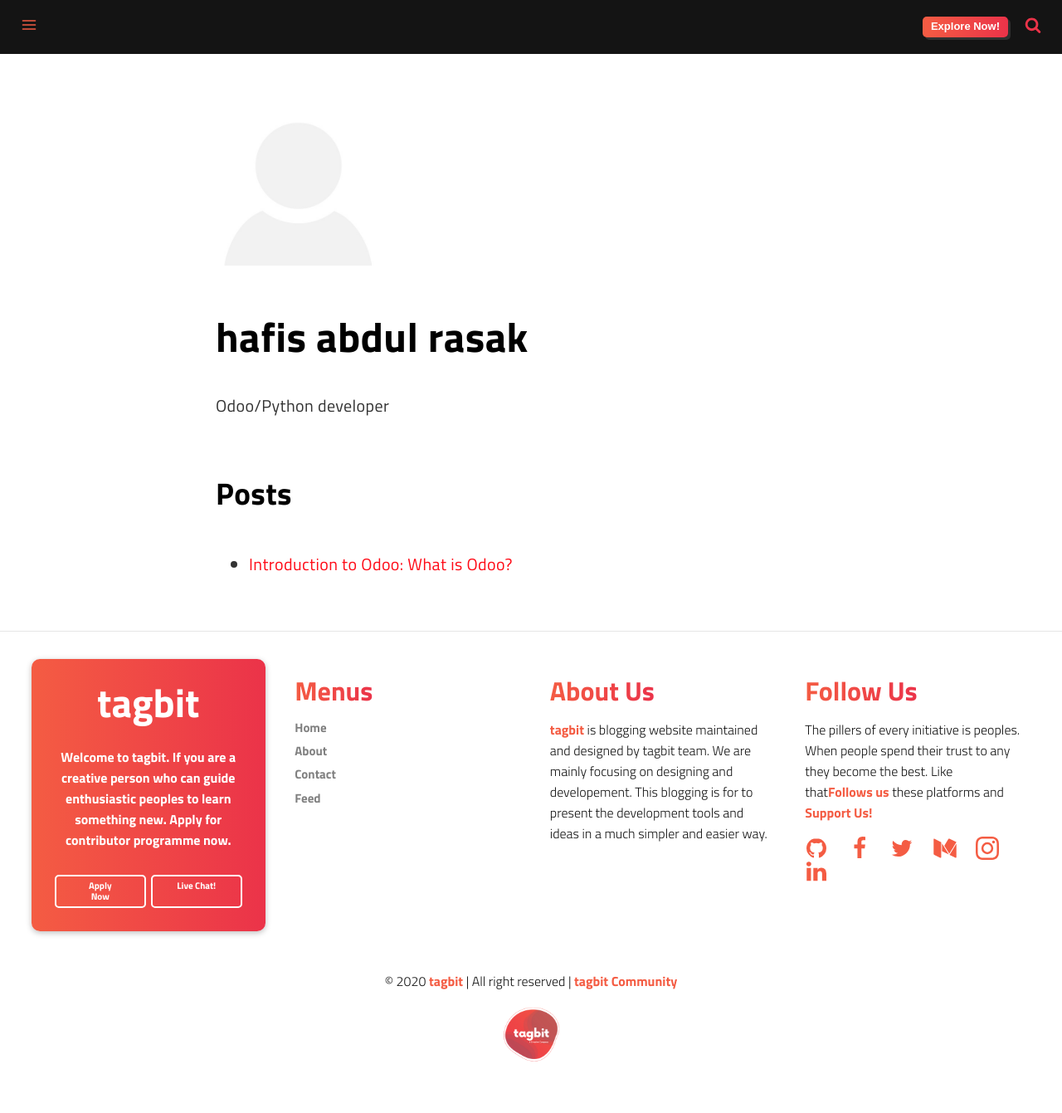
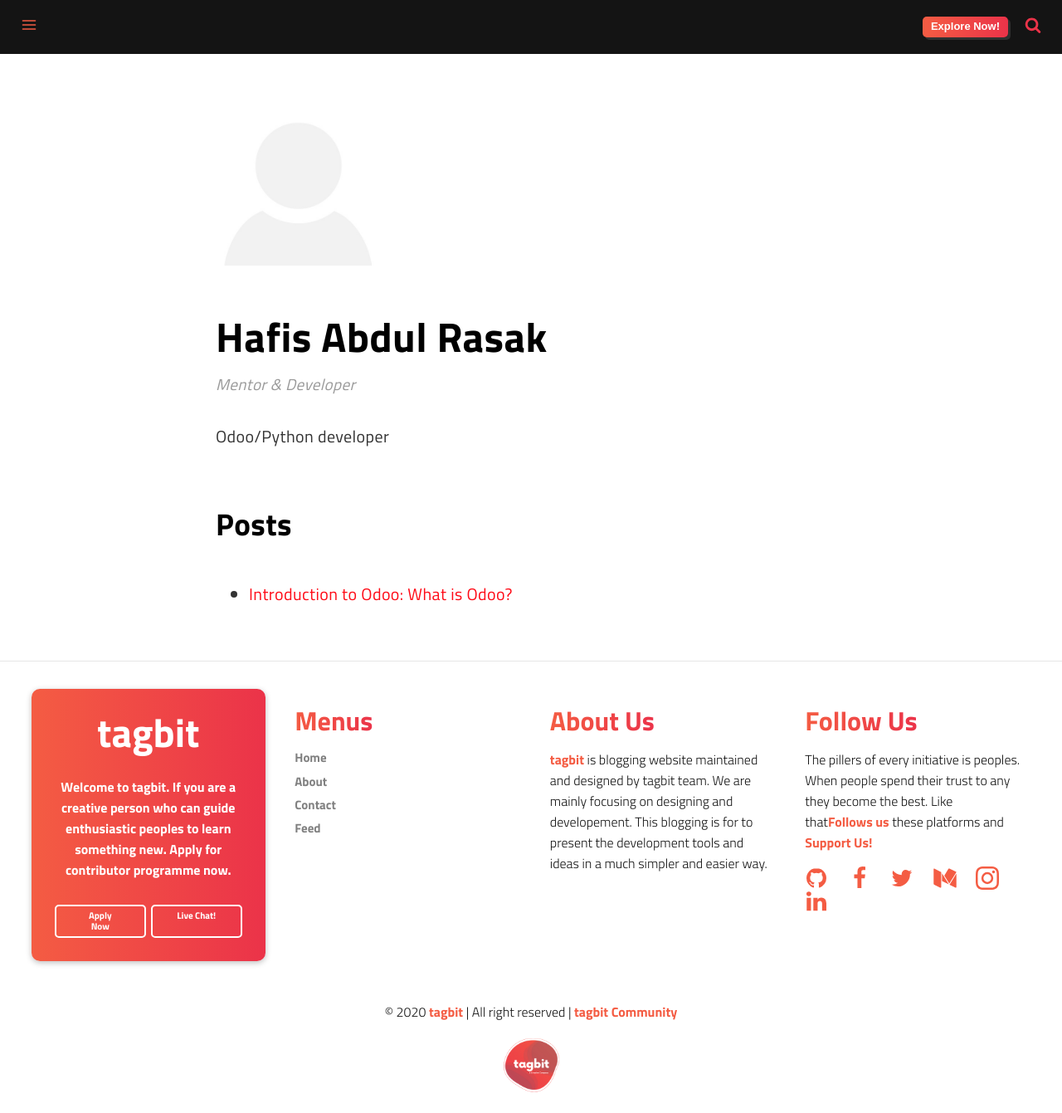
Before and after one commit to mohammed-akl/TagBit, a Jekyll site: the page built from _authors/map-layout-author-name-hafis-abdul-rasak-display_name-hafis-abdul-rasak-bio-odoo-python-developer.md, in a window 1280 px wide and 1341 px high. Shown: the whole window at 83% size. Built offline with Jekyll 4.4.1, drawn with Linux system fonts in a browser that asks for light colours; a script that is not in the unit is left out.

Commit message:
Update Authors “map-layout-author-name-hafis-abdul-rasak-display_name-hafis-abdul-rasak-bio-odoo-python-developer”

```diff
--- a/_authors/map-layout-author-name-hafis-abdul-rasak-display_name-hafis-abdul-rasak-bio-odoo-python-developer.md
+++ b/_authors/map-layout-author-name-hafis-abdul-rasak-display_name-hafis-abdul-rasak-bio-odoo-python-developer.md
@@ -1,6 +1,7 @@
 ---
 layout: author
 name: hafis abdul rasak
-display_name: hafis abdul rasak
+display_name: Hafis Abdul Rasak
+position: Mentor & Developer
 bio: Odoo/Python developer
 ---
```
